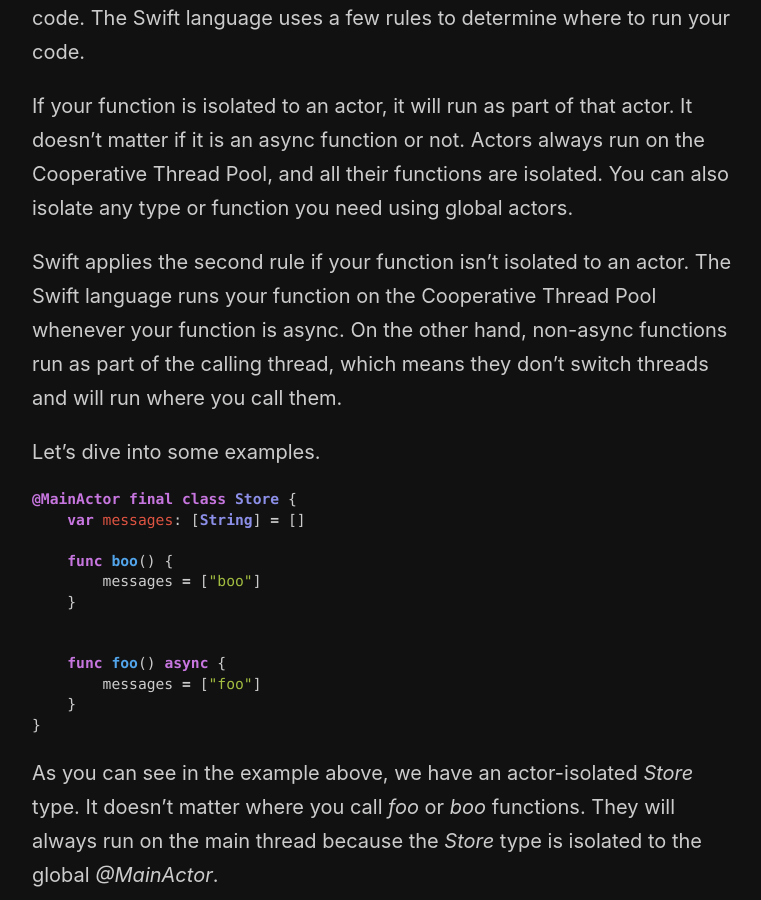
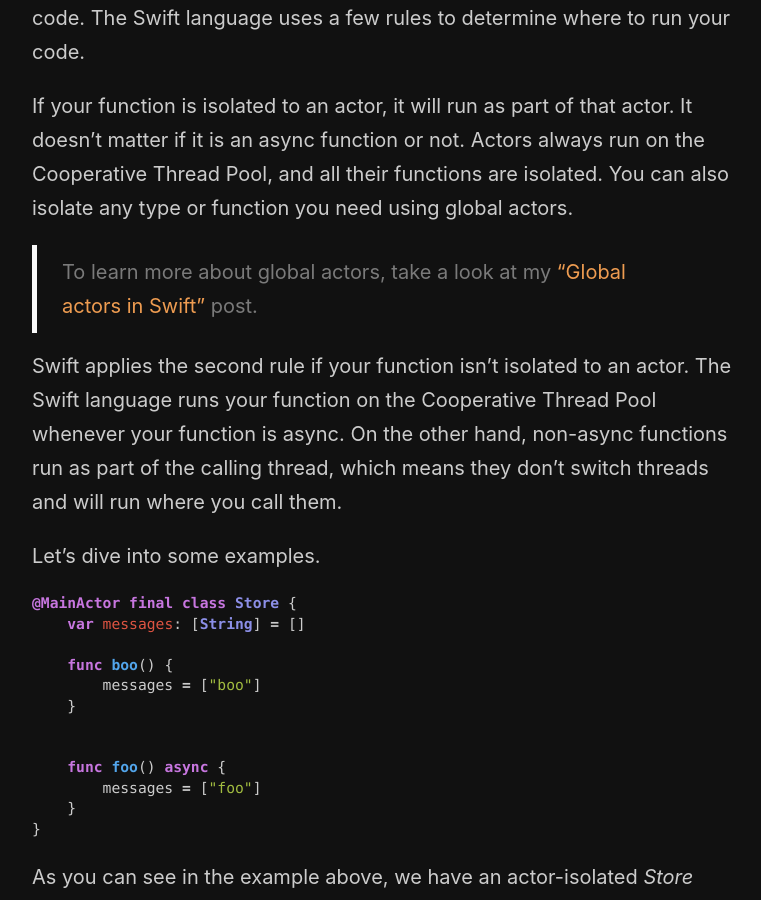
Before and after one commit to mecid/mecid.github.io, a Jekyll site: the page built from _posts/2024-03-20-where-swift-concurrency-will-run-your-function.md, in a window 1280 px wide and 900 px high, scrolled down 1302 px. Shown: the whole window, without its empty margins (258-1019 px from the left). Built offline with Jekyll 4.4.1, drawn with Linux system fonts in a browser that asks for light colours.

Commit message:
reference post added to the async func post

```diff
--- a/_posts/2024-03-20-where-swift-concurrency-will-run-your-function.md
+++ b/_posts/2024-03-20-where-swift-concurrency-will-run-your-function.md
@@ -28,6 +28,8 @@
 The next step is always to be sure where the Swift language will run your code. The Swift language uses a few rules to determine where to run your code.
 
 If your function is isolated to an actor, it will run as part of that actor. It doesn't matter if it is an async function or not. Actors always run on the Cooperative Thread Pool, and all their functions are isolated. You can also isolate any type or function you need using global actors.
+
+> To learn more about global actors, take a look at my ["Global actors in Swift"](https://swiftwithmajid.com/2024/03/12/global-actors-in-swift/) post.
 
 Swift applies the second rule if your function isn't isolated to an actor. The Swift language runs your function on the Cooperative Thread Pool whenever your function is async. On the other hand, non-async functions run as part of the calling thread, which means they don't switch threads and will run where you call them.
 
```
